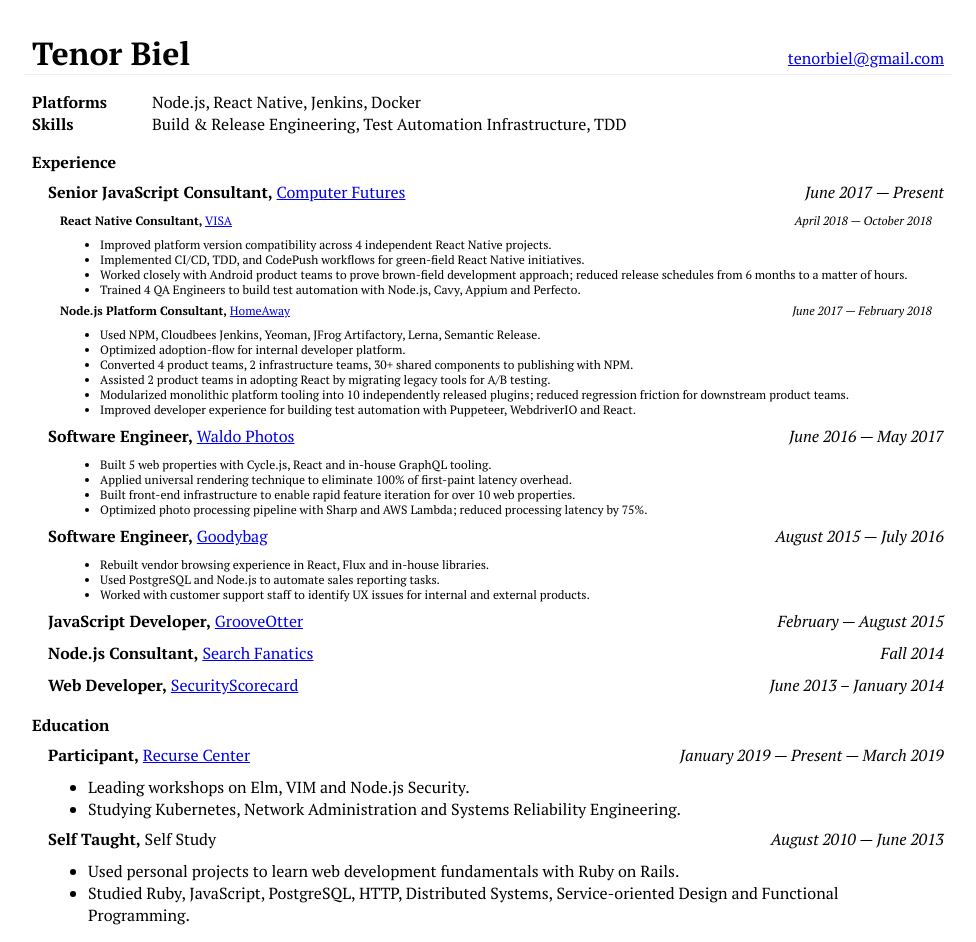
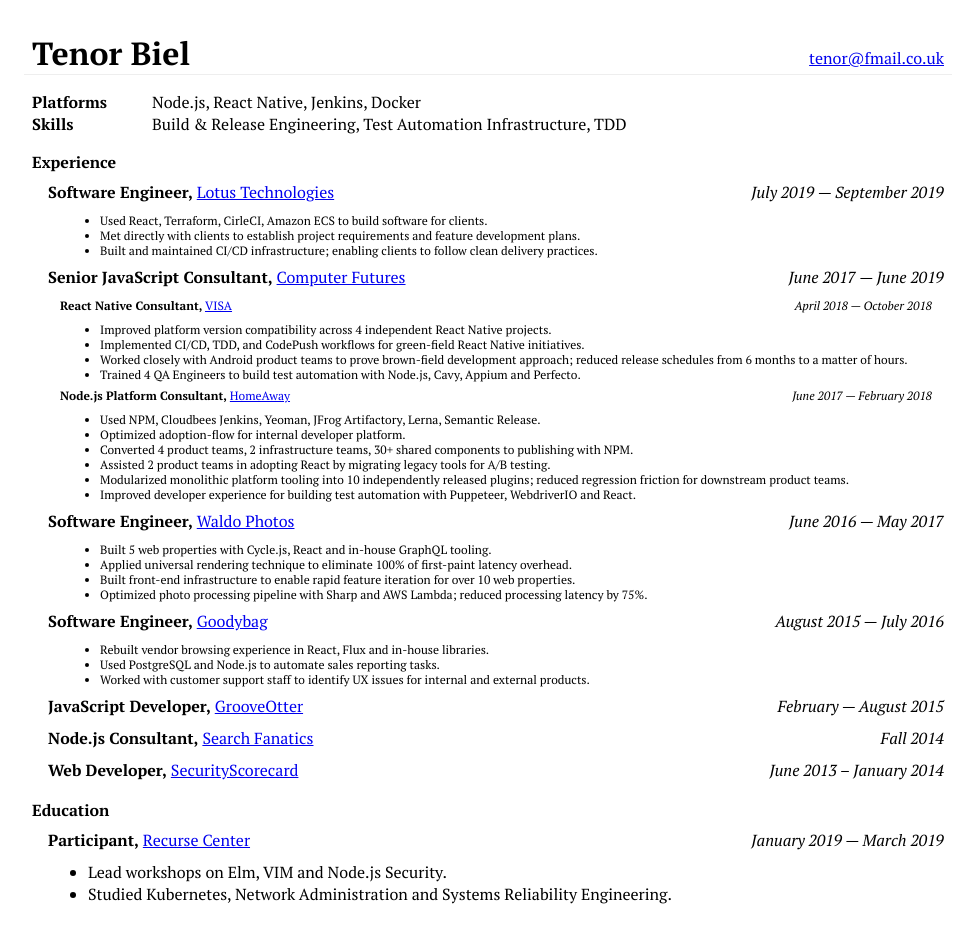
Before and after one commit to L8D/l8d.github.io, a Jekyll site: the page resume/index.html, which Jekyll copies as it is, in a window 1280 px wide. Shown: the whole page, without its empty margins (152-1128 px from the left). Built offline with Jekyll 4.4.1, drawn with Linux system fonts in a browser that asks for light colours; Markdown is read by kramdown in place of the engine named in the settings; after the commit the page ends 921 px from its top, so only the background shows below that.

Commit message:
fall 2019 adjustments

```diff
--- a/resume/index.html
+++ b/resume/index.html
@@ -12,7 +12,7 @@
   <header>
     <h1>Tenor Biel</h1>
     <aside>
-      <a href="mailto:tenorbiel@gmail.com">tenorbiel@gmail.com</a>
+      <a href="mailto:tenor@fmail.co.uk">tenor@fmail.co.uk</a>
     </aside>
   </header>
 
@@ -30,11 +30,28 @@
       <div class="entries">
         <div class="entry">
           <div>
+            <b>Software Engineer,</b>
+            <a href="https://www.lotustech.nyc">Lotus Technologies</a>
+          </div>
+
+          <div>July 2019 &mdash; September 2019</div>
+        </div>
+
+        <div class="sub-entries">
+          <ul>
+            <li>Used React, Terraform, CirleCI, Amazon ECS to build software for clients.</li>
+            <li>Met directly with clients to establish project requirements and feature development plans.</li>
+            <li>Built and maintained CI/CD infrastructure; enabling clients to follow clean delivery practices.</li>
+          </ul>
+        </div>
+
+        <div class="entry">
+          <div>
             <b>Senior JavaScript Consultant,</b>
             <a href="https://www.computerfutures.com/">Computer Futures</a>
           </div>
 
-          <div>June 2017 &mdash; Present</div>
+          <div>June 2017 &mdash; June 2019</div>
         </div>
 
         <div class="sub-entries">
@@ -146,26 +163,12 @@
             <a href="https://recurse.com">Recurse Center</a>
           </div>
 
-          <div>January 2019 &mdash; Present &mdash; March 2019</div>
+          <div>January 2019 &mdash; March 2019</div>
         </div>
 
         <ul>
-          <li>Leading workshops on Elm, VIM and Node.js Security.</li>
-          <li>Studying Kubernetes, Network Administration and Systems Reliability Engineering.</li>
-        </ul>
-
-        <div class="entry">
-          <div>
-            <b>Self Taught,</b>
-            <span>Self Study</span>
-          </div>
-
-          <div>August 2010 &mdash; June 2013</div>
-        </div>
-
-        <ul>
-          <li>Used personal projects to learn web development fundamentals with Ruby on Rails.</li>
-          <li>Studied Ruby, JavaScript, PostgreSQL, HTTP, Distributed Systems, Service-oriented Design and Functional Programming.</li>
+          <li>Lead workshops on Elm, VIM and Node.js Security.</li>
+          <li>Studied Kubernetes, Network Administration and Systems Reliability Engineering.</li>
         </ul>
       </div>
     </section>
```
